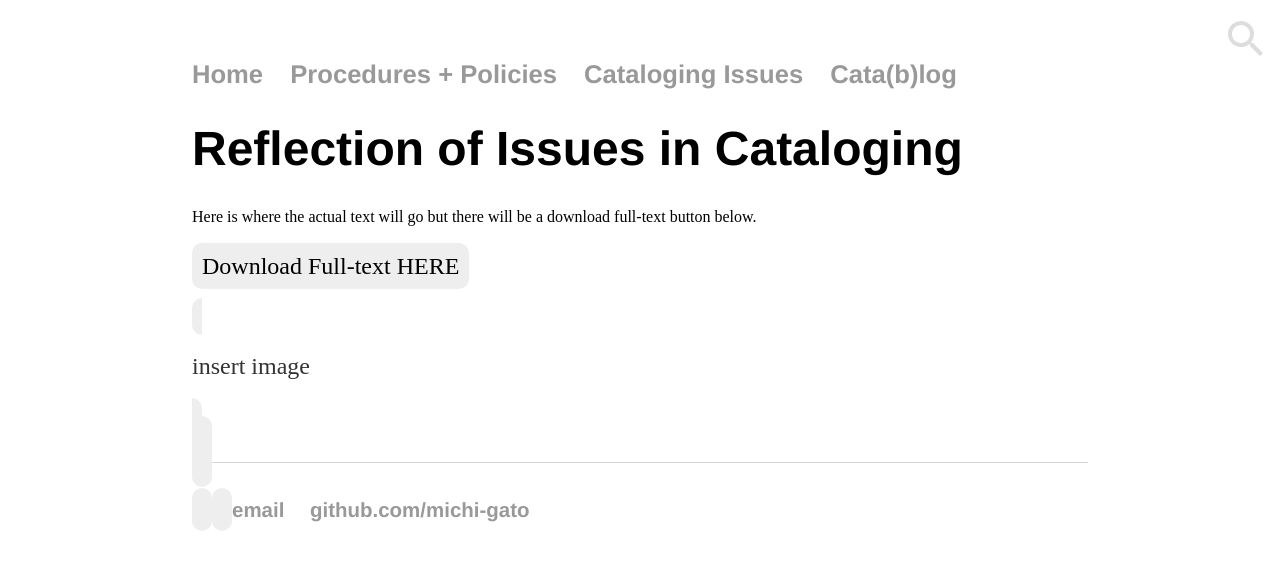
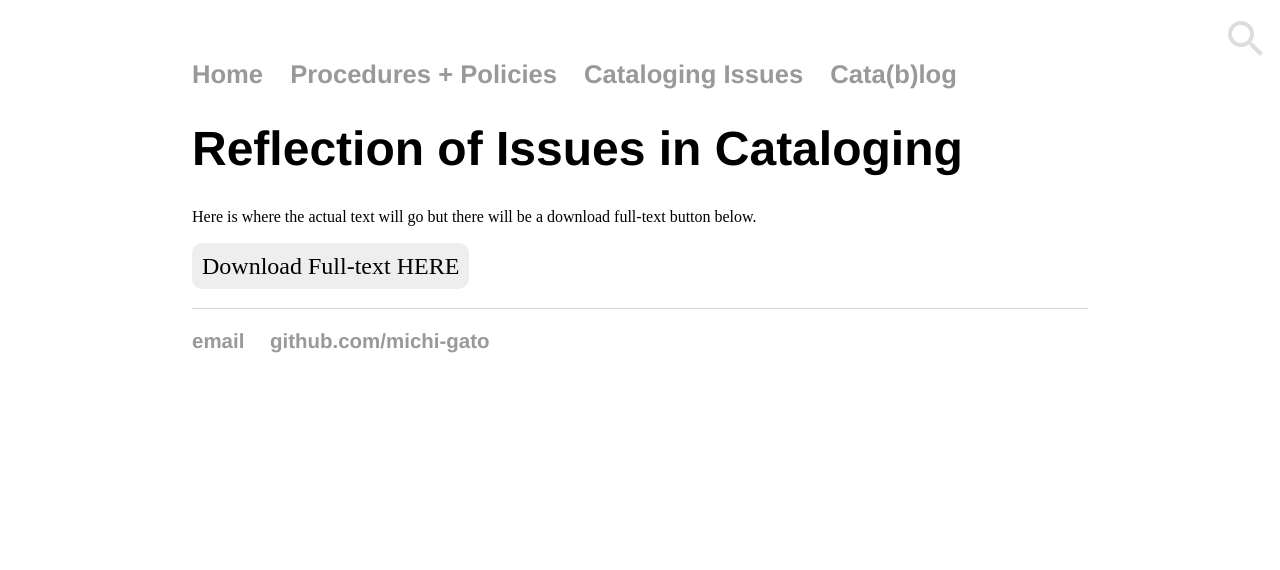
Before and after one commit to cat-alog/cat-alog.github.io, a Jekyll site: the page built from issues/index.html, in a window 1280 px wide. Shown: the top 570 px of the page. Built offline with Jekyll 4.4.1, drawn with Linux system fonts in a browser that asks for light colours.

Commit message:
fix issues page and colorful button

```diff
--- a/css/main.css
+++ b/css/main.css
@@ -66,3 +66,6 @@
   color: #000;
   background: #eee;
 }
+.dwnld-btn:hover {
+  background-color: #ffff99;
+}
--- a/issues/index.html
+++ b/issues/index.html
@@ -5,6 +5,5 @@
 <div class="blurb">
 	<h1>Reflection of Issues in Cataloging</h1>
 Here is where the actual text will go but there will be a download full-text button below.</p>
-	<p><a class="dwnld-btn" href="https://docs.google.com/document/d/1qT5bunwHQkp9Sb5p2UvF2CTe1znLwDTFjFsJAXyW7qo/edit?usp=sharing">Download Full-text HERE</p>
-	<p>insert image</p>
+	<p><a class="dwnld-btn" href="https://docs.google.com/document/d/1qT5bunwHQkp9Sb5p2UvF2CTe1znLwDTFjFsJAXyW7qo/edit?usp=sharing">Download Full-text HERE</p></a>
 </div><!-- /.blurb -->
```
